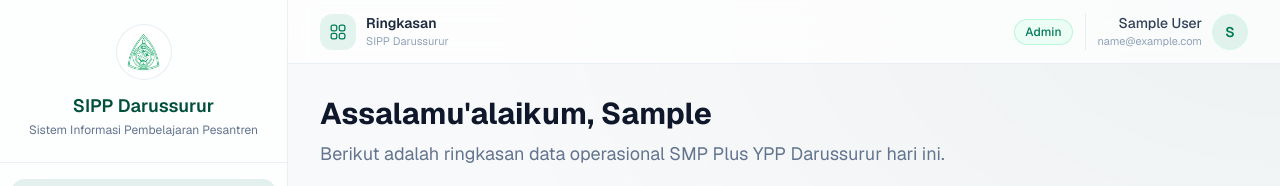
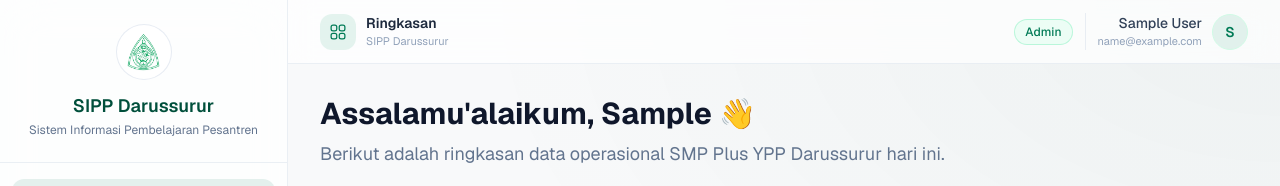
Before and after one commit to xynnthincc/SIPP, a Next.js app in the folder frontend/: page /admin in a window 1280 px wide. Shown: the top 186 px of the page. Built offline with nearby package versions, Linux system fonts and the light colour scheme; no server answers; sample sign-in values are in the browser's storage.

Commit message:
style: kembalikan emoji salam pada dashboard admin dan siswa

```diff
--- a/frontend/src/app/admin/page.tsx
+++ b/frontend/src/app/admin/page.tsx
@@ -277,7 +277,7 @@ export default function AdminHomePage() {
     ? Math.min(100, Math.round((raporProgres.lengkap / raporProgres.total) * 100))
     : 0;
 
-  const greeting = `Assalamu'alaikum, ${user?.name?.split(" ")[0] ?? "Administrator"}`;
+  const greeting = `Assalamu'alaikum, ${user?.name?.split(" ")[0] ?? "Administrator"} 👋`;
 
   return (
     <div className="animate-fade-in max-w-7xl mx-auto">
--- a/frontend/src/app/siswa/page.tsx
+++ b/frontend/src/app/siswa/page.tsx
@@ -114,7 +114,7 @@ export default function SiswaHomePage() {
     <div className="animate-fade-in space-y-6">
       <div className="flex flex-col sm:flex-row sm:items-center justify-between gap-3">
         <PageHeader
-          title={`Halo, ${user?.name?.split(" ")[0] ?? "Siswa"}`}
+          title={`Halo, ${user?.name?.split(" ")[0] ?? "Siswa"} 👋`}
           description="Ringkasan hafalan, kehadiran, dan rapor pesantren Anda."
         />
         <Link href="/siswa/rapor" className="shrink-0">
```
